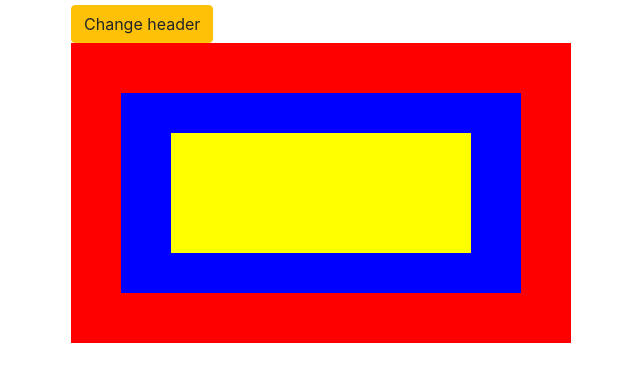
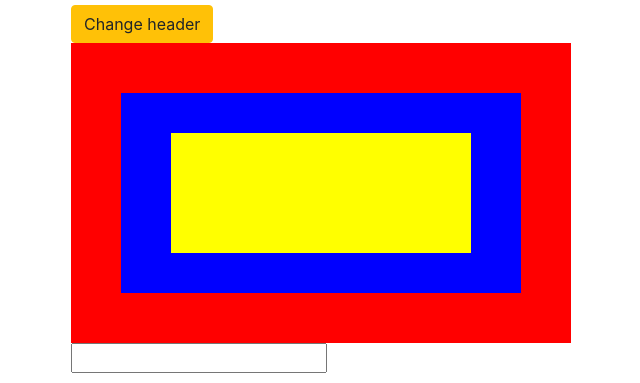
Before and after one commit to macnaer/JavaScript-Base, a plain HTML site: page 13. Events part1/index.html in a window 1280 px wide. Shown: the part 51-434 px from the top of the page, without its empty margins (14-654 px from the left). Drawn offline with nearby package versions, Linux system fonts and the light colour scheme.

Commit message:
keypress event

```diff
--- a/13. Events part1/index.html
+++ b/13. Events part1/index.html
@@ -33,6 +33,7 @@
                 <div class="div3"></div>
               </div>
             </div>
+            <input  type="text" name="keyUP" class="input" />
           </div>
         </div>
       </div>
--- a/13. Events part1/js/common.js
+++ b/13. Events part1/js/common.js
@@ -51,3 +51,9 @@ div3.addEventListener(
   },
   false
 );
+
+
+var input = document.querySelector(".input");
+input.addEventListener('keypress', function(){
+    console.log(event.keyCode);
+});
```
